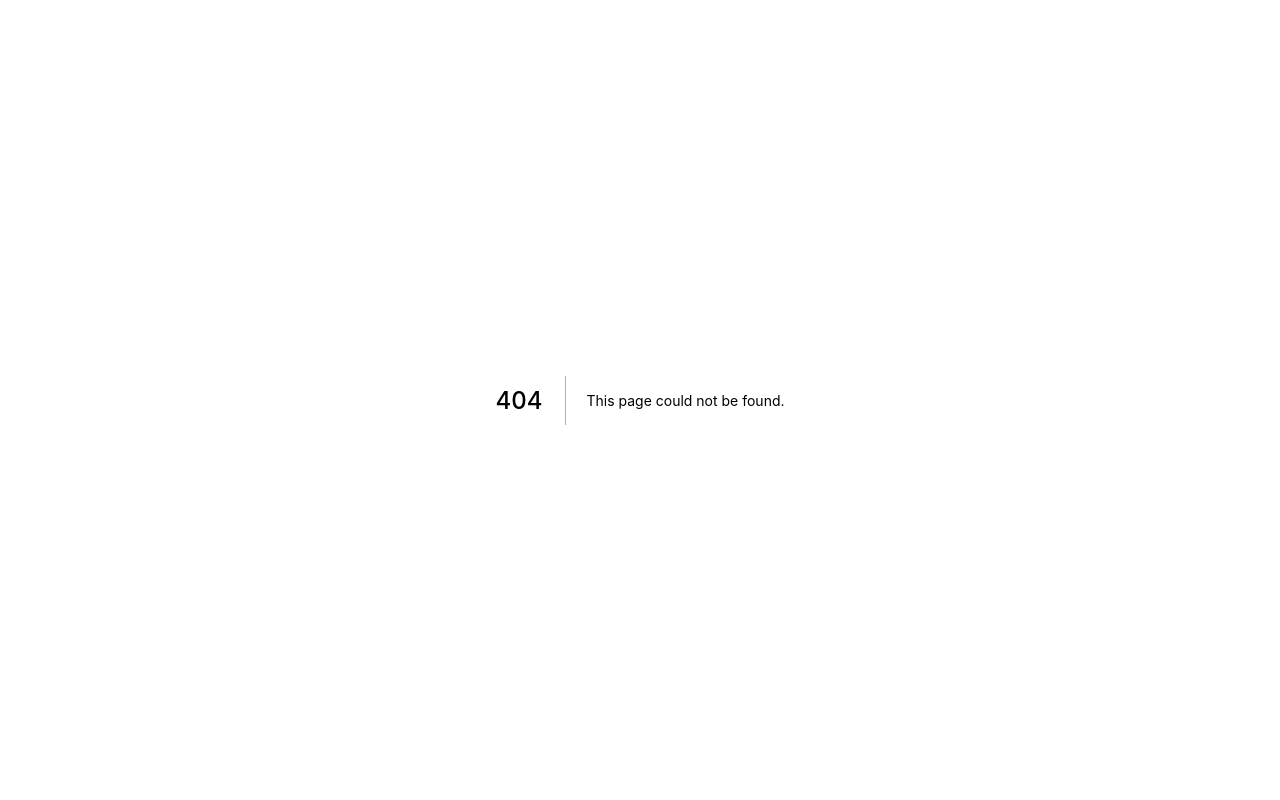
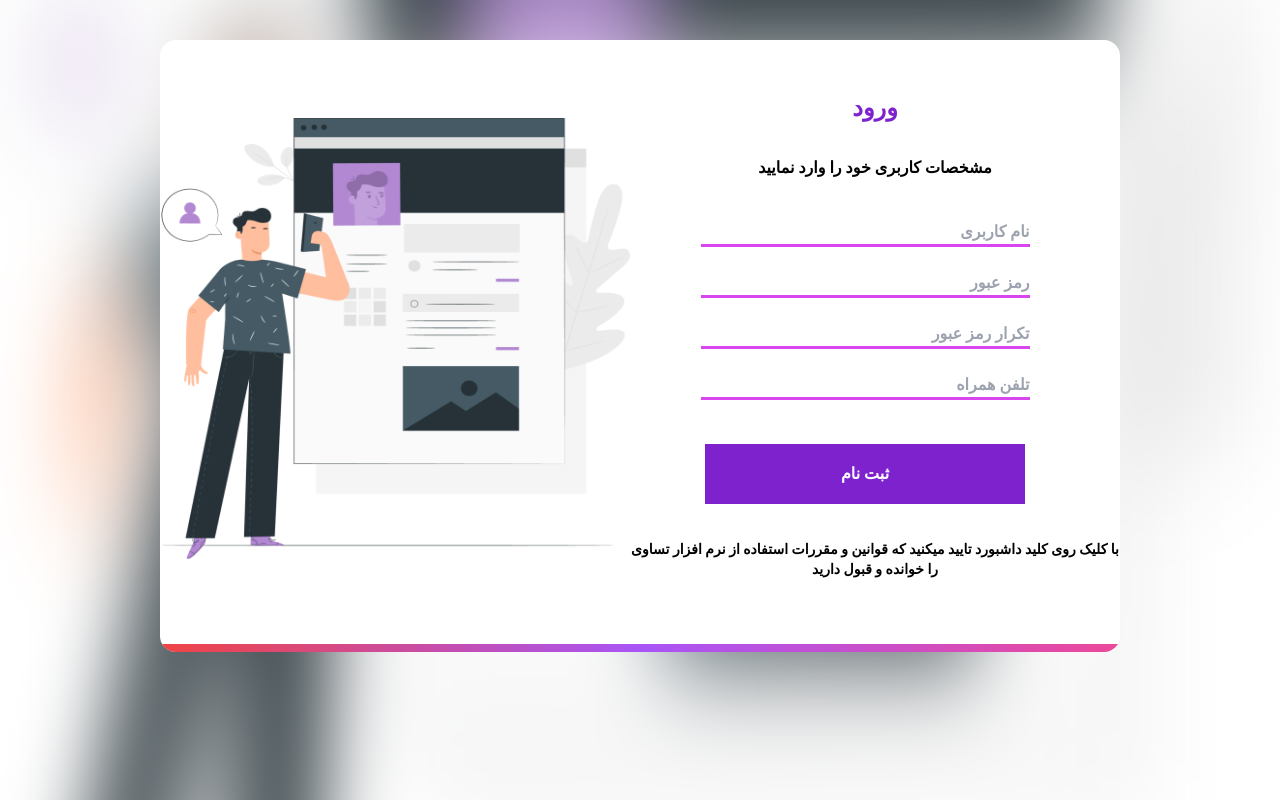
Before and after one commit to rekar-accounting/frontend, a Next.js app: page /signUp in a window 1280 px wide. Before the commit this address had no page. Built offline with nearby package versions, Linux system fonts and the light colour scheme.

Commit message:
add signup

```diff
--- a/components/Slider.tsx
+++ b/components/Slider.tsx
@@ -1,12 +1,12 @@
-import React, { Component } from 'react';
+import React, { Component } from "react";
 import "react-responsive-carousel/lib/styles/carousel.min.css";
-import { Carousel } from 'react-responsive-carousel';
-import Image from 'next/image';
+import { Carousel } from "react-responsive-carousel";
+import Image from "next/image";
 
 const Slider = () => {
   return (
-		<div className='my-24'>
-            <h2 className='text-center text-xl font-bold'> مشتریان ما </h2>
+    <div className="my-24">
+      <h2 className="text-xl font-bold text-center"> مشتریان ما </h2>
       <Carousel>
         <div>
           <Image src="/brand/apple.jpg" alt="" width={145} height={120} />
@@ -20,6 +20,6 @@ const Slider = () => {
       </Carousel>
     </div>
   );
-	}
+};
 
-export default Slider
+export default Slider;
--- a/pages/phoneVerification.tsx
+++ b/pages/phoneVerification.tsx
@@ -51,7 +51,7 @@ const PhoneVerificationPage: NextPage = () => {
               width={640}
               height={600}
               alt={translate.phoneVerification.alt}
-              src="/assets/images/verification-artwork.png  "
+              src="/assets/images/verification-artwork.png"
             />
           </div>
           <div className="w-[55%] md:w-[48%] pb-40 p:pb-0 md:pt-8 ">
--- /dev/null
+++ b/pages/signUp.tsx
@@ -0,0 +1,158 @@
+import { NextPage } from "next";
+import Image from "next/image";
+import React, { ChangeEvent, useState } from "react";
+import translate from "../public/locales/fa.json";
+import { ToastContainer, toast } from "react-toastify";
+
+const SignUp: NextPage = () => {
+  const [userName, setUserName] = useState<string | number>("");
+  const [password, setPassword] = useState<string>("");
+  const [passwordRepet, setPasswordRepet] = useState<string>("");
+  const [phoneNumber, setphoneNumber] = useState<string>("");
+
+  const notify = (message: string) => {
+    toast.error(message, {
+      position: "top-right",
+      autoClose: 4000,
+      hideProgressBar: false,
+      closeOnClick: true,
+      pauseOnHover: false,
+      draggable: true,
+      progress: undefined,
+    });
+  };
+
+  const userNameChangeHandler = (event: ChangeEvent<HTMLInputElement>) => {
+    setUserName(event.target.value);
+  };
+
+  const passwordChangeHandler = (event: ChangeEvent<HTMLInputElement>) => {
+    setPassword(event.target.value);
+  };
+
+  const passwordRepetChangeHandler = (event: ChangeEvent<HTMLInputElement>) => {
+    setPasswordRepet(event.target.value);
+  };
+
+  const phoneNumberHandler = (event: ChangeEvent<HTMLInputElement>) => {
+    setphoneNumber(event.target.value);
+  };
+
+  const onLogin = (event: React.FormEvent) => {
+    event.preventDefault();
+
+    if (!userName) {
+      notify(translate.signUp.errorName);
+      return;
+    }
+
+    if (!password) {
+      notify(translate.signUp.errorPassword);
+      return;
+    }
+    if (password.length <= 6) {
+      notify(translate.login.errorPasswordLength);
+      return;
+    }
+
+    if (!passwordRepet) {
+      notify(translate.signUp.errorPassword);
+      return;
+    }
+    if (passwordRepet.length <= 6) {
+      notify(translate.login.errorPasswordLength);
+      return;
+    }
+
+    if (!phoneNumber) {
+      notify(translate.signUp.errorPhoneNumber);
+      return;
+    }
+  };
+
+  return (
+    <>
+      <div className="invisible md:visible">
+        <Image
+          src="/assets/images/verification-artwork.png"
+          layout="fill"
+          objectFit="fill"
+          quality={100}
+          alt={translate.signUp.alt}
+          className="mx-auto scale-y-150 bg-white border-2 border-whitet blur-2xl"
+        />
+      </div>
+      <div className="sticky my-10 overflow-hidden bg-white md:w-3/4 md:mx-auto rounded-2xl ">
+        <section className="flex flex-col-reverse items-center justify-between shadow-xl md:flex-row md:items-center">
+          <div className="">
+            <Image
+              width={640}
+              height={600}
+              alt={translate.signUp.alt}
+              src="/assets/images/verification-artwork.png"
+              className=""
+            />
+          </div>
+          <div className="w-[55%] md:w-[60%] pt-5 pb-16 p:pb-0 md:mt-8 ">
+            <p className="mb-8 text-2xl font-bold text-center text-purple-700 login">
+              {translate.signUp.welcome}
+            </p>
+            <p className="text-base text-center ">{translate.signUp.details}</p>
+            <form onSubmit={onLogin} className="text-center ">
+              <div className="pr-5 mt-10">
+                <div dir="rtl">
+                  <input
+                    type="text"
+                    className="w-full md:w-[70%] mb-6 text-base  border-[3px] border-t-0 border-l-0 border-r-0 focus:outline-none login border-b-fuchsia-500"
+                    placeholder={translate.signUp.userName}
+                    onChange={userNameChangeHandler}
+                  />
+                </div>
+                <div dir="rtl">
+                  <input
+                    type="text"
+                    className="w-full md:w-[70%] mb-6 text-base  border-[3px] border-t-0 border-l-0 border-r-0 focus:outline-none login border-b-fuchsia-500 "
+                    placeholder={translate.signUp.password}
+                    onChange={passwordChangeHandler}
+                  />
+                </div>
+                <div dir="rtl">
+                  <input
+                    type="text"
+                    className="w-full md:w-[70%] mb-6 text-base  border-[3px] border-t-0 border-l-0 border-r-0 focus:outline-none login border-b-fuchsia-500 "
+                    placeholder={translate.signUp.passwordRepet}
+                    onChange={passwordRepetChangeHandler}
+                  />
+                </div>
+                <div dir="rtl">
+                  <input
+                    type="text"
+                    className="w-full md:w-[70%] mb-6 text-base  border-[3px] border-t-0 border-l-0 border-r-0 focus:outline-none login border-b-fuchsia-500 "
+                    placeholder={translate.signUp.phoneNumber}
+                    onChange={phoneNumberHandler}
+                  />
+                </div>
+
+                <div className="pt-5 pb-8 text-center">
+                  <button className="w-[68%]  py-4  bg-purple-700 text-white border-2 border-purple-700">
+                    {translate.signUp.Register}
+                  </button>
+                  <ToastContainer />
+                </div>
+              </div>
+            </form>
+            <div
+              dir="rtl"
+              className="mt-1 text-center md:w-[490px] md:mx-auto "
+            >
+              <p className="text-sm ">{translate.signUp.textConfirmation}</p>
+            </div>
+          </div>
+        </section>
+        <div className="w-full h-2 bg-gradient-to-r from-red-500 via-purple-500 to-pink-500"></div>
+      </div>
+    </>
+  );
+};
+
+export default SignUp;
--- a/public/locales/fa.json
+++ b/public/locales/fa.json
@@ -44,5 +44,20 @@
     "fiscalYear": "سال مالی 1401",
     "select": "انتخاب",
     "cancel": "انصراف"
+  },
+  "signUp": {
+    "welcome": "ورود",
+    "details": "مشخصات کاربری خود را وارد نمایید",
+    "userName": "نام کاربری",
+    "password": "رمز عبور",
+    "passwordRepet": "تکرار رمز عبور",
+    "phoneNumber": "تلفن همراه",
+    "Register": "ثبت نام",
+    "textConfirmation": "با کلیک روی کلید داشبورد تایید میکنید که قوانین و مقررات استفاده از نرم افزار تساوی را خوانده و قبول دارید",
+    "alt": "تصویر ورود",
+    "errorName": "لطفا نام کاربری را وارد نمایید",
+    "errorPassword": "لطفا نام رمز عبور را وارد نمایید",
+    "errorPhoneNumber": "لطفا تلفن همراه را وارد نمایید",
+    "errorPasswordLength": "رمز عبور باید حداقل 6 کاراکتر باشد"
   }
 }
```
Also changed, not shown: public/locales/en.json (+15 -0 lines). Lines whose indentation alone changed are shown as unchanged.
